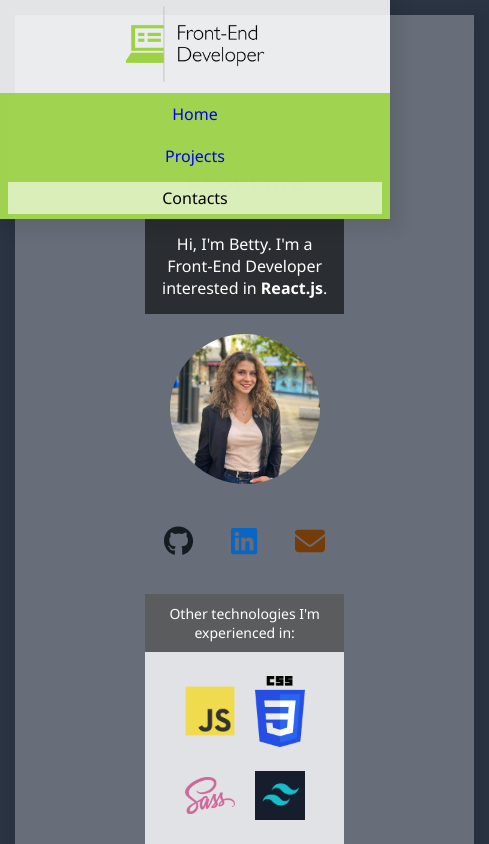
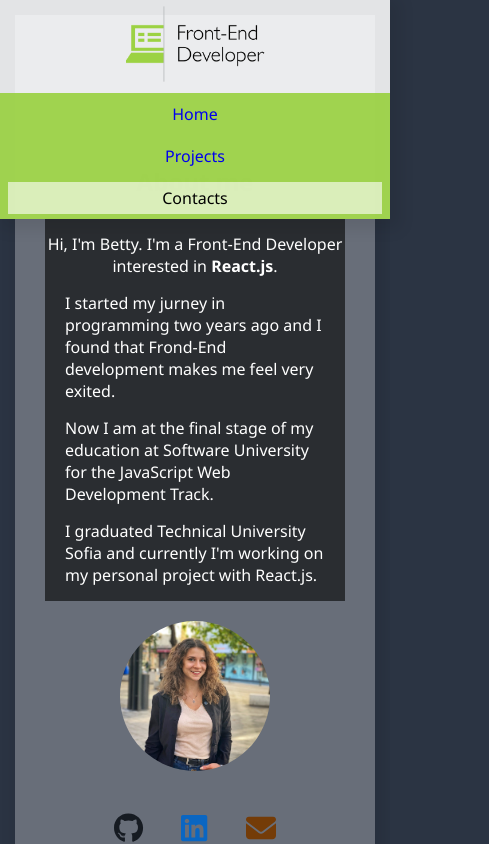
Before and after one commit to beatrisborisova/personal-website, a React (Create React App) app: page /about in a window 390 px wide. Shown: the top 844 px of the page, 489 px wide, since content can reach past the window. Built offline with nearby package versions, Linux system fonts and the light colour scheme.

Commit message:
Design changes

```diff
--- a/src/App.css
+++ b/src/App.css
@@ -5,4 +5,6 @@
   flex-direction: column;
   justify-content: space-between;
   width: fit-content;
+  margin: 0 auto;
+  width: 100%;
 }
--- a/src/components/about/About.css
+++ b/src/components/about/About.css
@@ -1,7 +1,6 @@
 .contact-page {
     padding: 30px;
     margin: 15px auto;
-    width: 700px;
     background-color: rgba(255, 255, 255, 0.286);
     box-shadow: 5px 5px 15px 5px rgba(0,0,0,0.09);
     animation-name: contact;
@@ -10,6 +9,11 @@
 
 .personal-intro {
     padding: 15px 0;
+}
+
+.personal-intro-more-info p {
+    text-align: left;
+    padding:  0 20px 15px 20px;
 }
 
 .other-skills-ul {
--- a/src/components/about/About.js
+++ b/src/components/about/About.js
@@ -11,6 +11,11 @@ function About() {
                 <p className='personal-intro'>
                     Hi, I'm Betty. I'm a Front&#8209;End Developer interested in <b>React.js</b>.
                 </p>
+                <div className='personal-intro-more-info'>
+                    <p>I started my jurney in programming two years ago and I found that Frond-End development makes me feel very exited.</p>
+                    <p>Now I am at the final stage of my education at Software University for the JavaScript Web Development Track.</p>
+                    <p>I graduated Technical University Sofia and currently I'm working on my personal project with React.js.</p>
+                </div>
 
                 <div className="personal-image-wrapper">
                     <img src='personal-photo.jpg' alt='personal' />
@@ -34,15 +39,15 @@ function About() {
                 <div className='other-technologies'>
                     <p>Other technologies I'm experienced in:</p>
                     <ul className='other-skills-ul'>
-                        <li className='png-image-wrapper'><a href='https://developer.mozilla.org/en-US/docs/Web/JavaScript'><img src='js.png' alt='Javascript'/></a></li>
-                        <li className='png-image-wrapper'><a href='https://developer.mozilla.org/en-US/docs/Web/CSS'><img src='css.png' alt='CSS'/></a></li>
-                        <li className='png-image-wrapper'><a href='https://sass-lang.com/documentation/'><img src='sass.png' alt='SASS'/></a></li>
-                        <li className='png-image-wrapper'><a href='https://tailwindcss.com/'><img src='tailwind.png' alt='Tailwind'/></a></li>
-                        <li className='png-image-wrapper'><a href='https://www.typescriptlang.org/docs/'><img src='typescript.png' alt='Typescript'/></a></li>
-                        <li className='png-image-wrapper'><a href='https://angular.io/docs'><img src='angular.png' alt='Angular'/></a></li>
-                        <li className='png-image-wrapper'><a href='https://nodejs.org/en/docs/'><img src='nodejs.png' alt='Node.js'/></a></li>
-                        <li className='png-image-wrapper'><a href='https://expressjs.com/'><img src='expressjs.png' alt='Express.js'/></a></li>
-                        <li className='png-image-wrapper'><a href='https://www.mongodb.com/docs/'><img src='mongodb.png' alt='MongoDB'/></a></li>
+                        <li className='png-image-wrapper'><a href='https://developer.mozilla.org/en-US/docs/Web/JavaScript'><img src='js.png' alt='Javascript' /></a></li>
+                        <li className='png-image-wrapper'><a href='https://developer.mozilla.org/en-US/docs/Web/CSS'><img src='css.png' alt='CSS' /></a></li>
+                        <li className='png-image-wrapper'><a href='https://sass-lang.com/documentation/'><img src='sass.png' alt='SASS' /></a></li>
+                        <li className='png-image-wrapper'><a href='https://tailwindcss.com/'><img src='tailwind.png' alt='Tailwind' /></a></li>
+                        <li className='png-image-wrapper'><a href='https://www.typescriptlang.org/docs/'><img src='typescript.png' alt='Typescript' /></a></li>
+                        <li className='png-image-wrapper'><a href='https://angular.io/docs'><img src='angular.png' alt='Angular' /></a></li>
+                        <li className='png-image-wrapper'><a href='https://nodejs.org/en/docs/'><img src='nodejs.png' alt='Node.js' /></a></li>
+                        <li className='png-image-wrapper'><a href='https://expressjs.com/'><img src='expressjs.png' alt='Express.js' /></a></li>
+                        <li className='png-image-wrapper'><a href='https://www.mongodb.com/docs/'><img src='mongodb.png' alt='MongoDB' /></a></li>
                     </ul>
                 </div>
             </div>
--- a/src/components/home/Home.css
+++ b/src/components/home/Home.css
@@ -1,6 +1,7 @@
-/* .home-container {
-    position: relative;
-} */
+.home-container {
+    background-image: url('../../../public/background.jpeg');
+    background-size: cover;
+}
 
 .home-title {
     /* position: absolute; */
--- a/src/components/projects/Projects.css
+++ b/src/components/projects/Projects.css
@@ -105,9 +105,6 @@ p {
         transition: width .3s linear;
     } */
 
-    .content {
-        padding: 100px;
-    }
 
     .projects-main {
         background: linear-gradient(132deg, rgba(20,25,34,1) 0%, rgba(44,53,69,1) 63%, rgba(60,71,86,0.9587185215883228) 100%);
--- a/src/components/projects/Projects.js
+++ b/src/components/projects/Projects.js
@@ -32,7 +32,7 @@ function Projects() {
                         <div className="project-image-wrapper">
                             <img src='music-player.png' alt="project" />
                         </div>
-                        <p>Vanilla Javascript front-end application (SPA) for managing the music. </p>
+                        <p>Vanilla Javascript Front-End application (SPA) for managing the music. </p>
                     </div>
                     <div className='show-more'>View source code</div>
                 </a>
--- a/src/index.css
+++ b/src/index.css
@@ -1,9 +1,6 @@
 @import url('https://fonts.googleapis.com/css2?family=Noto+Sans:wght@400;700&display=swap');
 
 body {
-  /* background-image: url('../public/background.jpeg'); */
-  /* background-size: cover; */
-  /* background-repeat: round; */
   background-color: #2B3443;
   margin: 0;
   font-family: 'Noto Sans', sans-serif;
```
